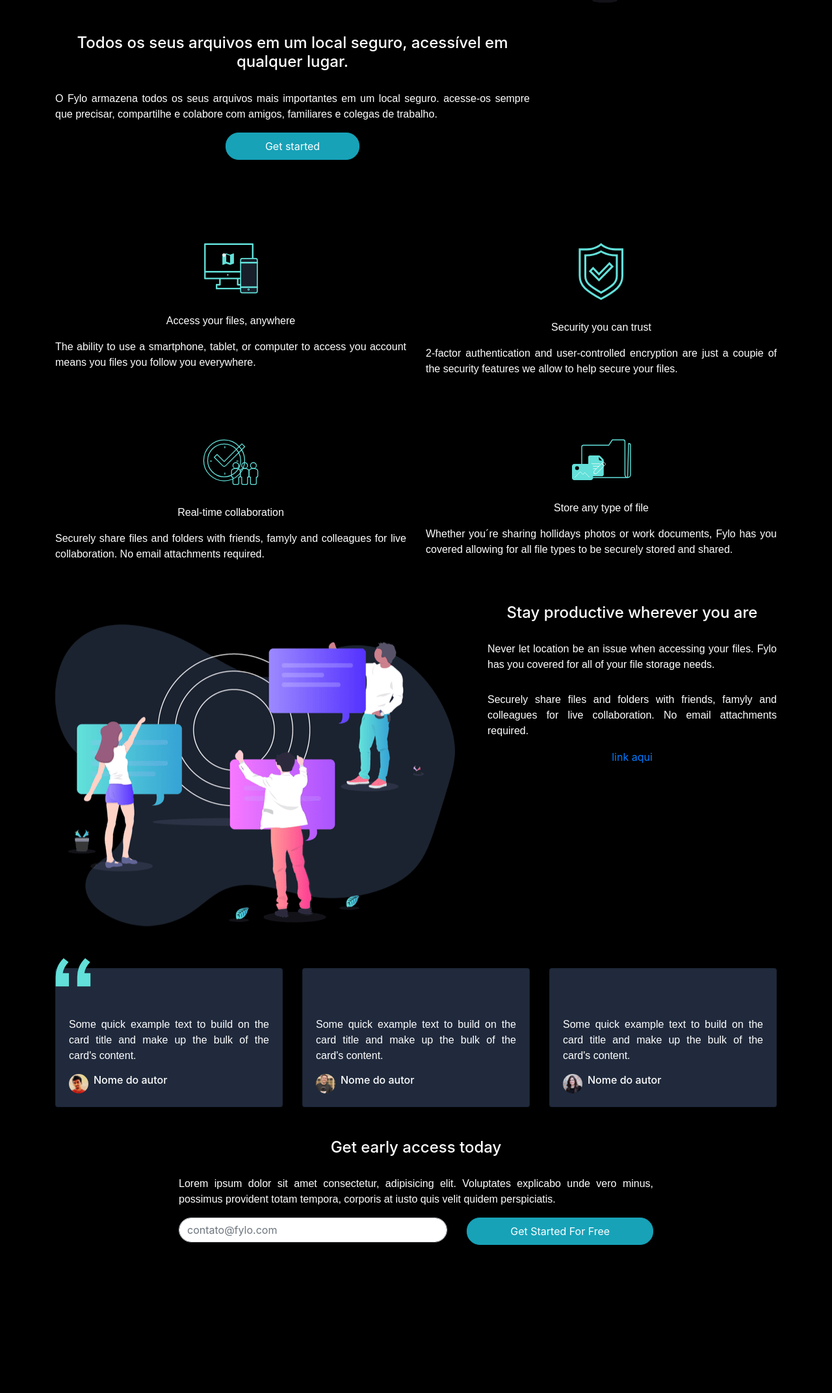
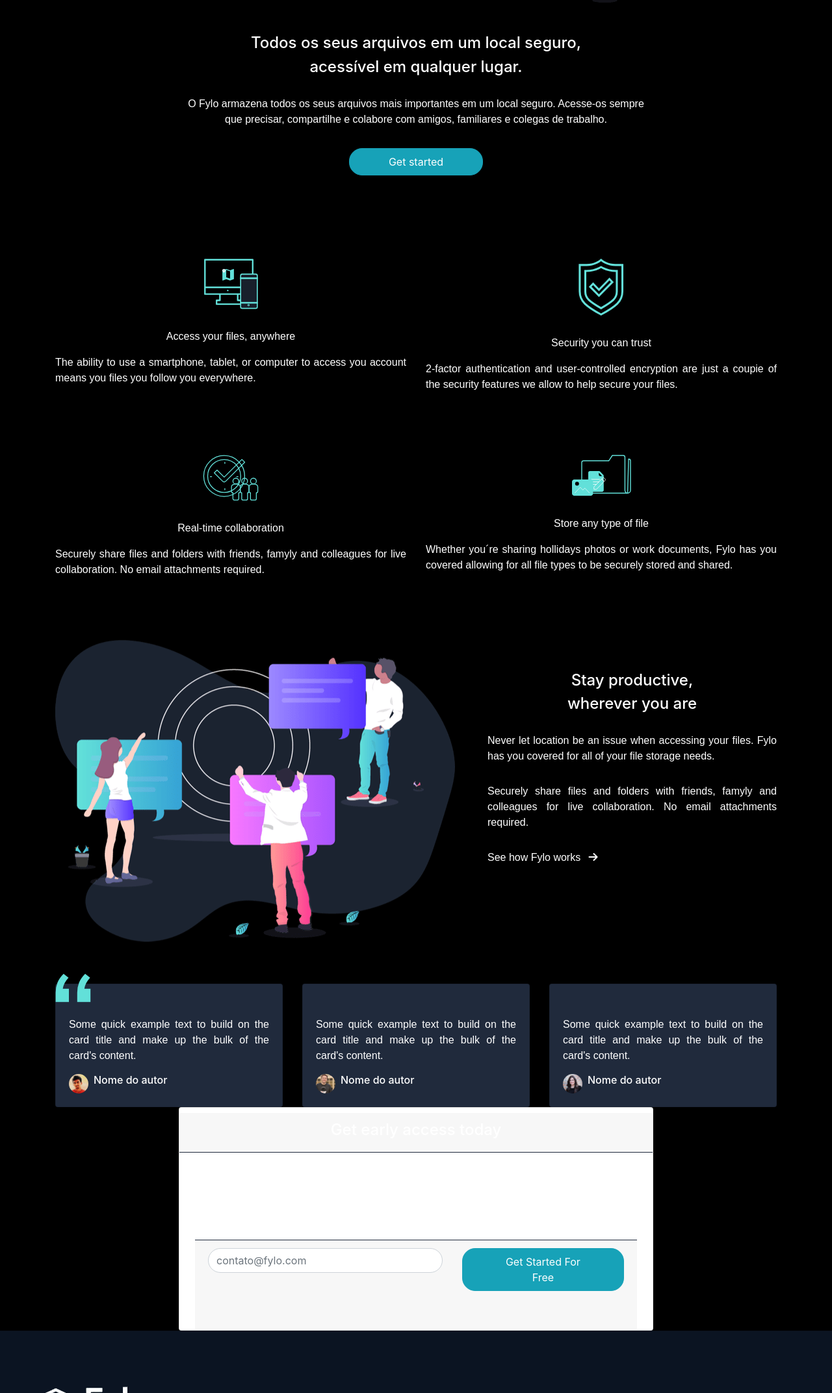
Before and after one commit to viniciusBotelho625/Template-Dark, a plain HTML site: page index.html in a window 1280 px wide. Shown: the part 656-2800 px from the top of the page at 65% size. Before the commit the page ends 2584 px from the top, so only its background shows below. Drawn offline with nearby package versions, Linux system fonts and the light colour scheme.

Commit message:
Ajuste no footer

```diff
--- a/index.html
+++ b/index.html
@@ -44,13 +44,16 @@
                 </div>
             </div>
             <div class="row">
+                <div class="col-md-2"></div>
                 <div class="col-sm-12 col-md-8 my-auto text-center">
                     <div class="text-center mt-5">
-                        <h4>Todos os seus arquivos em um local seguro, acessível em qualquer lugar.</h4>
-                        <p>O Fylo armazena todos os seus arquivos mais importantes em um local seguro. acesse-os sempre que precisar, compartilhe e colabore com amigos, familiares e colegas de trabalho.</p>
-                        <button type="button" class="btn btn-info btn-iniciar mb-5">Get started</button>
+                        <h4 style="text-align: center;">Todos os seus arquivos em um local seguro,</h4>
+                        <h4 style="text-align: center;">acessível em qualquer lugar.</h4>
+                        <p style="text-align: center;">O Fylo armazena todos os seus arquivos mais importantes em um local seguro. Acesse-os sempre que precisar, compartilhe e colabore com amigos, familiares e colegas de trabalho.</p>
+                        <button type="button" class="btn btn-info btn-iniciar mb-5 mt-3">Get started</button>
                     </div>
                 </div>
+                <div class="col-md-2"></div>
             </div>
             <div class="row">
                 <div class="col-md-6 col-12 text-center caixa">
@@ -81,18 +84,21 @@
                 <div class="col-md-7 col-12 my-auto">
                     <img class="img-fluid caixa" src="img/illustration-stay-productive.png" alt="">
                 </div>
-                <div class="col-md-5 col-12 text-center">
-                    <h4 class="text-white mt-5">Stay productive wherever you are</h4>
+                <div class="col-md-5 col-12 text-center" style="margin-top: 80px;">
+                    <h4 class="mt-5">Stay productive,</h4>
+                    <h4>wherever you are</h4>
                     <p> Never let location be an issue when accessing your files. Fylo has you covered for all of your file storage needs.</p>
                     <p>Securely share files and folders with friends, famyly and colleagues for live collaboration. No email attachments required.</p>
-                    <a href="">link aqui</a>
+                    <p class="link">See how Fylo works
+                        <i class="fas fa-arrow-right ml-2"></i>
+                    </p>
                 </div>
             </div>
             <img class="aspas" src="img/bg-quotes.png" alt="">
-            <div class="row">
+            <div class="row caixa-depoimentos">
                 <div class="col-md-4 col-12 mt-3">
                     <div class="card card-depoimentos">
-                        <div class="card-body mt-4">
+                        <div class="card-body">
                             <p class="card-text">Some quick example text to build on the card title and make up the bulk of the card's content.</p>
                             <div class="d-flex">
                                 <img class="rounded-circle mr-2" src="img/profile-1.jpg" alt="" width="30" height="30">
@@ -103,7 +109,7 @@
                 </div>
                 <div class="col-md-4 col-12 mt-3">
                     <div class="card card-depoimentos">
-                        <div class="card-body mt-4">
+                        <div class="card-body">
                             <p class="card-text">Some quick example text to build on the card title and make up the bulk of the card's content.</p>
                             <div class="d-flex">
                                 <img class="rounded-circle mr-2" src="img/profile-2.jpg" alt="" width="30" height="30">
@@ -114,7 +120,7 @@
                 </div>
                 <div class="col-md-4 col-12 mt-3">
                     <div class="card card-depoimentos">
-                        <div class="card-body mt-4">
+                        <div class="card-body">
                             <p class="card-text">Some quick example text to build on the card title and make up the bulk of the card's content.</p>
                             <div class="d-flex">
                                 <img class="rounded-circle mr-2" src="img/profile-3.jpg" alt="" width="30" height="30">
@@ -127,9 +133,14 @@
             <div class="row">
                 <div class="col-2"></div>
                 <div class="col-md-8 col-12">
-                    <div class="card-acesso mt-5">
+                    <div class="card text-center caixa-contato">
+                        <div class="card-header mt-2" style="border-color: rgb(32, 42, 60);">
                             <h4 class="text-white text-center">Get early access today</h4>
+                        </div>
+                        <div class="card-body ml-4 mr-4">
                             <p class="text-white">Lorem ipsum dolor sit amet consectetur, adipisicing elit. Voluptates explicabo unde vero minus, possimus provident totam tempora, corporis at iusto quis velit quidem perspiciatis.</p>
+                        </div>
+                        <div class="card-footer text-muted ml-4 mr-4" style="border-color: rgb(32, 42, 60);">
                             <div class="row">
                                 <div class="col-md-7">
                                     <div class="input-group input-group">
@@ -137,7 +148,8 @@
                                     </div>
                                 </div>
                                 <div class="col-md-5">
-                            <button typw="submit" class="btn btn-info btn-iniciar col-12">Get Started For Free</button>
+                                    <button typw="submit" class="btn btn-info btn-iniciar col-12 mb-5">Get Started For Free</button>
+                                </div>
                             </div>
                         </div>
                     </div>
@@ -145,38 +157,42 @@
                 <div class="col-2"></div>
             </div>
         </div>
-        <!--
+
         <footer>
-                <div class="row">
-                    <div class="col-12">
-                        <img src="img/logo.png" alt="">
+            <div class="card-footer">
+                <div class="row footer">
+                    <div class="col-md-12 col-12 my-auto">
+                        <img class="img-fluid" src="img/logo.png" alt="">
                     </div>
                 </div>
-                <div class="row">
-                    <div class="col-md-5 col-12">
-                        <div class="d-flex flex-row align">
+            </div>
+            <div class="card-footer" style="background-color: rgb(11, 21, 35);">
+                <div class="row mb-5">
+                    <div class="col-md-4 col-12">
+                        <div class="d-flex flex-row justify-content-center">
                             <span class="input-group-text icon">
                                 <i class="fas fa-map-marker-alt text-white"></i>
                             </span>
                             <p class="text-white">Lorem ipsum dolor sit amet consectetur, adipisicing elit. Voluptates explicabo unde vero minus, possimus provident totam tempora, corporis at iusto quis velit quidem perspiciatis.</p>
                         </div>
                     </div>
+                    <div class="col-md-1"></div>
                     <div class="col-md-2">
                         <div class="d-flex">
-                            <span class="input-group-text icon">
+                            <span class="input-group-text icon mt-3">
                                 <i class="fas fa-phone-volume text-white"></i>
                             </span>
                             <p class="text-white">(11) 0000-5555 </p>
                         </div>
                         <div class="d-flex">
-                            <span class="input-group-text icon">
+                            <span class="input-group-text icon mt-3">
                                 <i class="far fa-envelope text-white"></i>
                             </span>
                             <p class="text-white">conta@fylo.com</p>
                         </div>
                     </div>
-                    <div class="col-md-3">
-                        <div class="d-flex">
+                    <div class="col-md-3 mt-3">
+                        <div class="d-flex ">
                             <ul>
                                 <li class="text-white">About us</li>
                                 <li class="text-white">Jobs</li>
@@ -191,16 +207,17 @@
                         </div>
                     </div>
                     <div class="col-md-2 col-12">
-                        <div class="d-flex">
+                        <div class="d-flex justify-content-center mt-3">
                             <span class="input-group-text icon">
-                                <i class="fab fa-facebook text-white"></i>
+                                <i class="fab fa-facebook fa-3x text-white"></i>
                             </span>
                             <span class="input-group-text icon">
-                                <i class="fab fa-instagram text-white"></i>
+                                <i class="fab fa-instagram  fa-3x text-white"></i>
                             </span>
                             <span class="input-group-text icon">
-                                <i class="fab fa-twitter-square text-white"></i>
+                                <i class="fab fa-twitter-square  fa-3x text-white"></i>
                             </span>
+                        </div>
                     </div>
                 </div>
             </div>
```
Also changed, not shown: 1 other file. Lines whose indentation alone changed are shown as unchanged.
